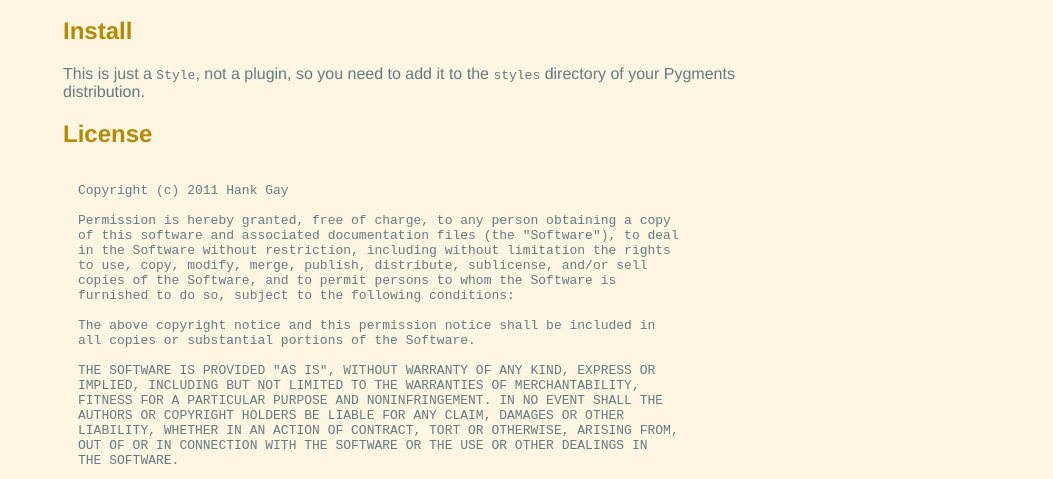
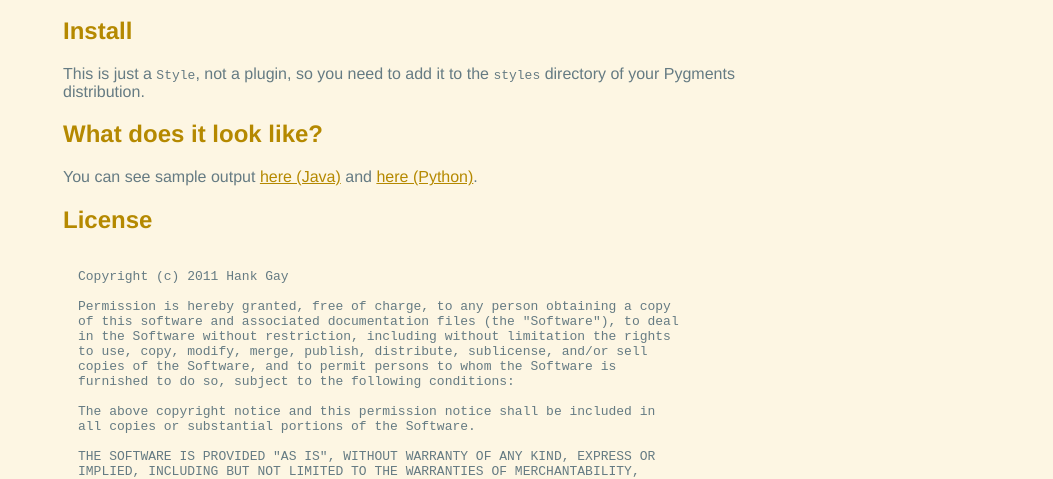
Before and after one commit to gthank/solarized-dark-pygments, a plain HTML site: page index.html in a window 1280 px wide. Shown: the part 336-815 px from the top of the page, without its empty margins (227-1280 px from the left). Drawn offline with Linux system fonts and the light colour scheme.

Commit message:
Link to sample output.

```diff
--- a/index.html
+++ b/index.html
@@ -62,6 +62,10 @@
 </p><h2>Install</h2>
 <p>This is just a <code>Style</code>, not a plugin, so you need to add it to the <kbd>styles</kbd> directory of your Pygments distribution.</p>
 
+<h2>What does it look like?</h2>
+
+<p>You can see sample output <a href="Problem2-java.html" target="_blank" title="See (in a new window/tab) what a short Java program looks like after applying the style">here (Java)</a> and <a href="problem2-python.html" target="_blank" title="See (in a new tab/window) what a short Python program looks like after applying the style">here (Python)</a>.</p>
+
 <h2>License</h2>
 <pre>Copyright (c) 2011 Hank Gay
 
```
